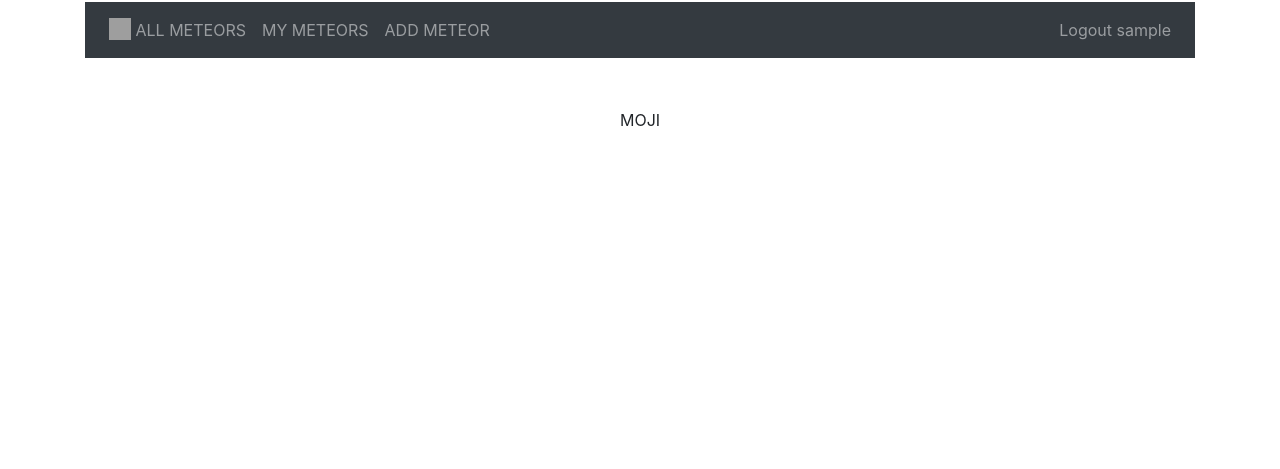
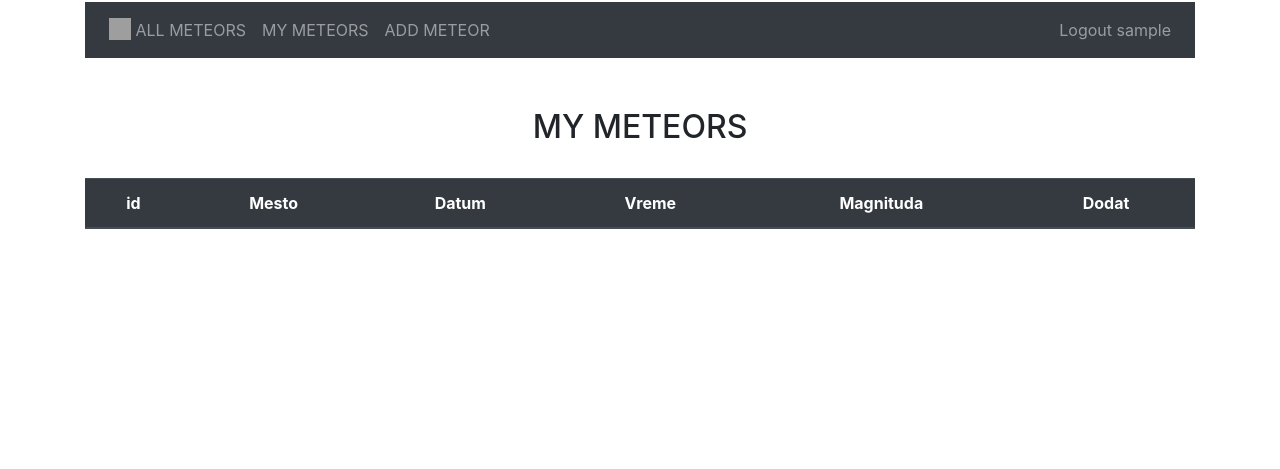
Before and after one commit to TrellixVulnTeam/projekat2_5EK1, a Django app: page /my_meteors/ in a window 1280 px wide. Shown: the part 190-659 px from the top of the page. Run offline with Django 3.2, Linux system fonts and the light colour scheme; the visitor is signed in with stand-in values (Sample User, id 1); data that the repository does not hold is empty; some libraries are stand-ins or nearby versions; grey boxes are pictures that could not be loaded.

Commit message:
dodat my meteors

```diff
--- a/projekat2/meteori/templates/my_meteors.html
+++ b/projekat2/meteori/templates/my_meteors.html
@@ -5,6 +5,34 @@
 {% endblock %}
 
 {%  block content %}
-    <p> MOJI </p>
+    <h2>MY METEORS </h2>
+    <br>
+
+    <div>
+        <table class="table table-hover">
+          <thead class="thead-dark">
+            <tr>
+                <th scope="col">id</th>
+                <th scope="col">Mesto</th>
+                <th scope="col">Datum</th>
+                <th scope="col">Vreme</th>
+                <th scope="col">Magnituda</th>
+                <th scope="col">Dodat</th>
+            </tr>
+          </thead>
+          <tbody>
+            {% for meteor in meteors %}
+                <tr style="transform: rotate(0);">
+                    <th scope="row">{{ meteor.id }}</th>
+                    <td>{{ meteor.mesto }}</td>
+                    <td>{{ meteor.datum }}</td>
+                    <td>{{ meteor.vreme }}</td>
+                    <td>{{ meteor.magnituda }}</td>
+                    <td>{{ meteor.dodat }}</td>
+                </tr>
+            {% endfor %}
+          </tbody>
+        </table>
+    </div>
 
 {% endblock %}
--- a/projekat2/meteori/urls.py
+++ b/projekat2/meteori/urls.py
@@ -8,4 +8,5 @@ urlpatterns = [
     path('my_meteors/', views.my_meteors, name='my_meteors'),
     path('add_meteor/', views.add_meteor, name='add_meteor'),
     path('singin/', views.singin, name='singin'),
+    path('meteor/<int:id>', views.meteor, name='meteor'),
 ]
--- a/projekat2/meteori/views.py
+++ b/projekat2/meteori/views.py
@@ -10,7 +10,8 @@ def all_meteors(req):
 
 @login_required
 def my_meteors(req):
-    return render(req,'my_meteors.html')
+    tmp = Meteor.objects.all()
+    return render(req,'my_meteors.html', {'meteors': tmp})
 
 @login_required
 def add_meteor(req):
@@ -19,3 +20,9 @@ def add_meteor(req):
 
 def singin(req):
     return render(req, 'singin.html')
+
+@login_required
+def meteor(req, id):
+    tmp = get_object_or_404(Meteor, id=id)
+    txt = ("m. id: " + str(tmp.id))
+    return render(req, 'meteor.html', {'meteor': tmp, 'page_title': txt})
```
Also changed, not shown: projekat2/meteori/templates/all_meteors.html (+26 -7 lines), projekat2/meteori/templates/meteor.html (added, +33 -0 lines).
